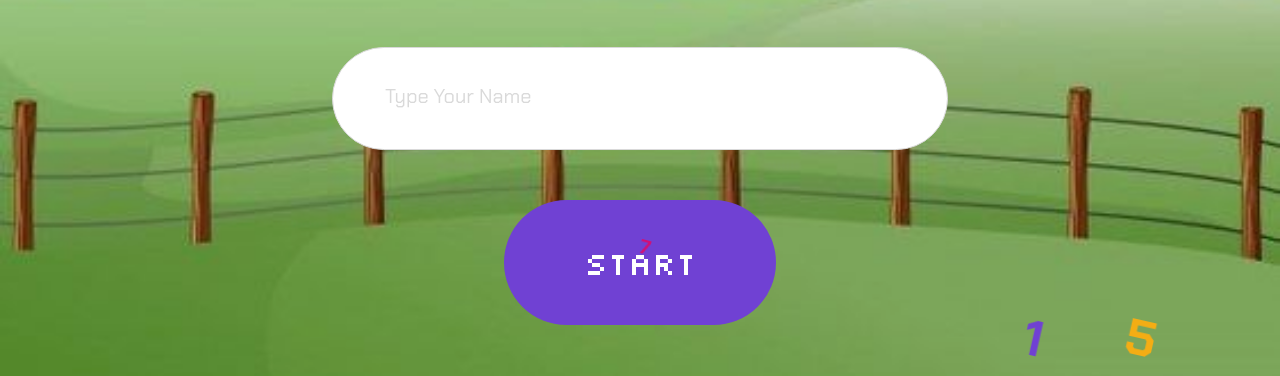
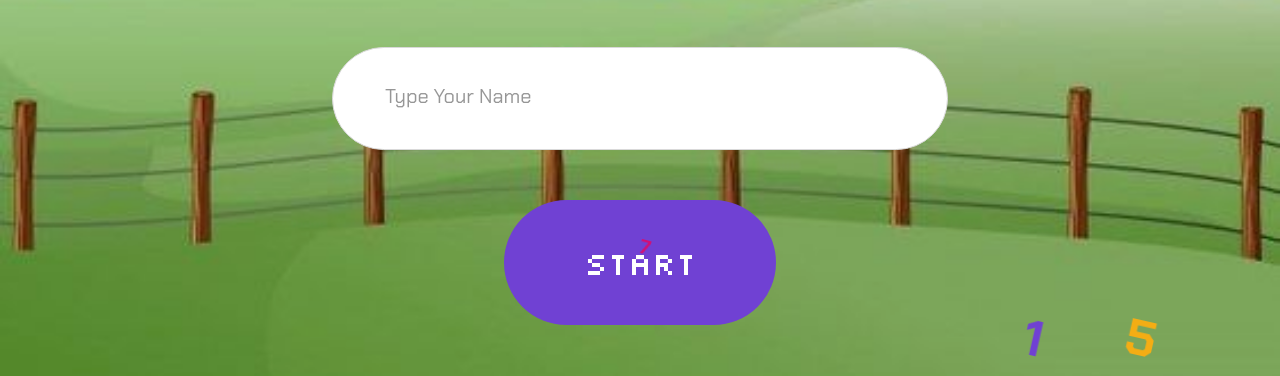
Before and after one commit to ayeshasiddikapopy/namber-guess, a plain HTML site: page index.html in a window 1280 px wide. Shown: the part 266-642 px from the top of the page. Drawn offline with Linux system fonts and the light colour scheme.

Commit message:
color changed in placeholder

```diff
--- a/css/style.css
+++ b/css/style.css
@@ -54,7 +54,7 @@ body{
     display: none;
 }
 ::placeholder{
-    color: #D9D9D9;
+    color: #11101070;
     font-size: 20px;
     text-transform: capitalize;
     font-weight: 400;
```
